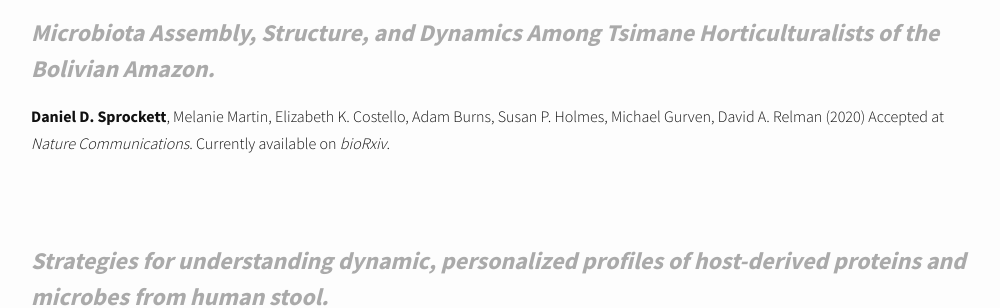
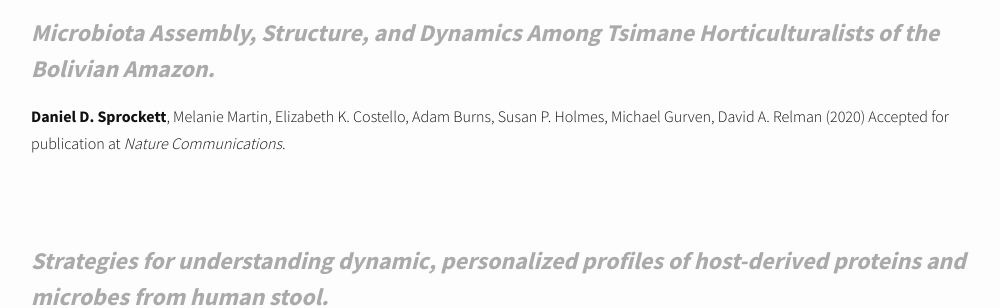
Before and after one commit to DanielSprockett/danielsprockett.github.io, a Jekyll site: the page built from publications.md, in a window 1280 px wide and 900 px high. Shown: the part 381-689 px from the top of the window, without its empty margins (139-1139 px from the left). Built offline with Jekyll 4.4.1, drawn with Linux system fonts in a browser that asks for light colours; nearby versions of some CDN libraries; comment, search, counter and statistics services are not loaded.

Commit message:
Update publications.md

```diff
--- a/publications.md
+++ b/publications.md
@@ -18,7 +18,7 @@ category: "publications"
 </font>](https://www.biorxiv.org/content/10.1101/779074v1.full)
 <font size="3">
 <b>Daniel D. Sprockett</b>, Melanie Martin, Elizabeth K. Costello, Adam Burns, Susan P. Holmes, Michael Gurven, David A. Relman (2020)
-Accepted at <i>Nature Communications</i>. Currently available on <i>bioRxiv</i>.
+Accepted for publication at <i>Nature Communications</i>.
 </font>
 <br>
 
```
